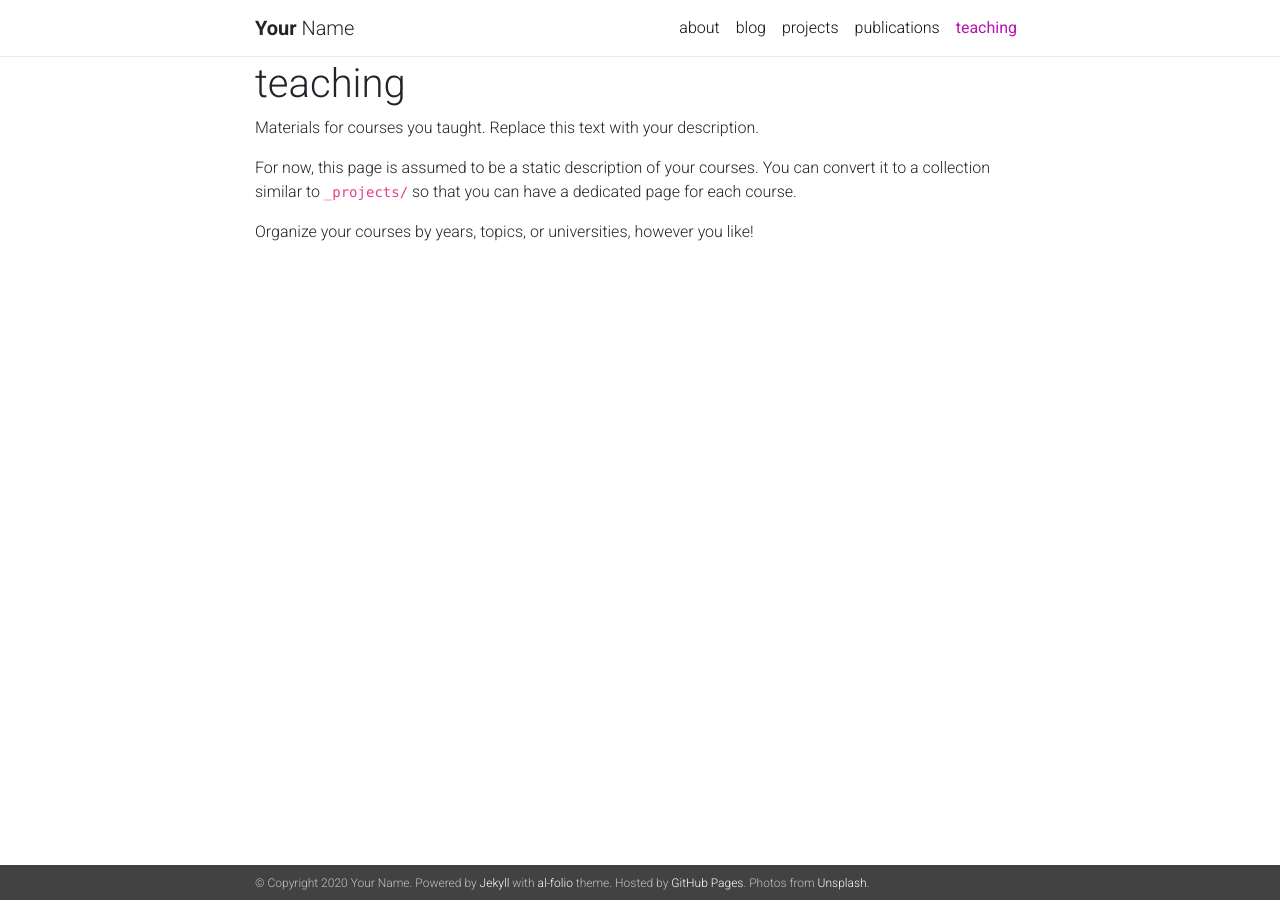
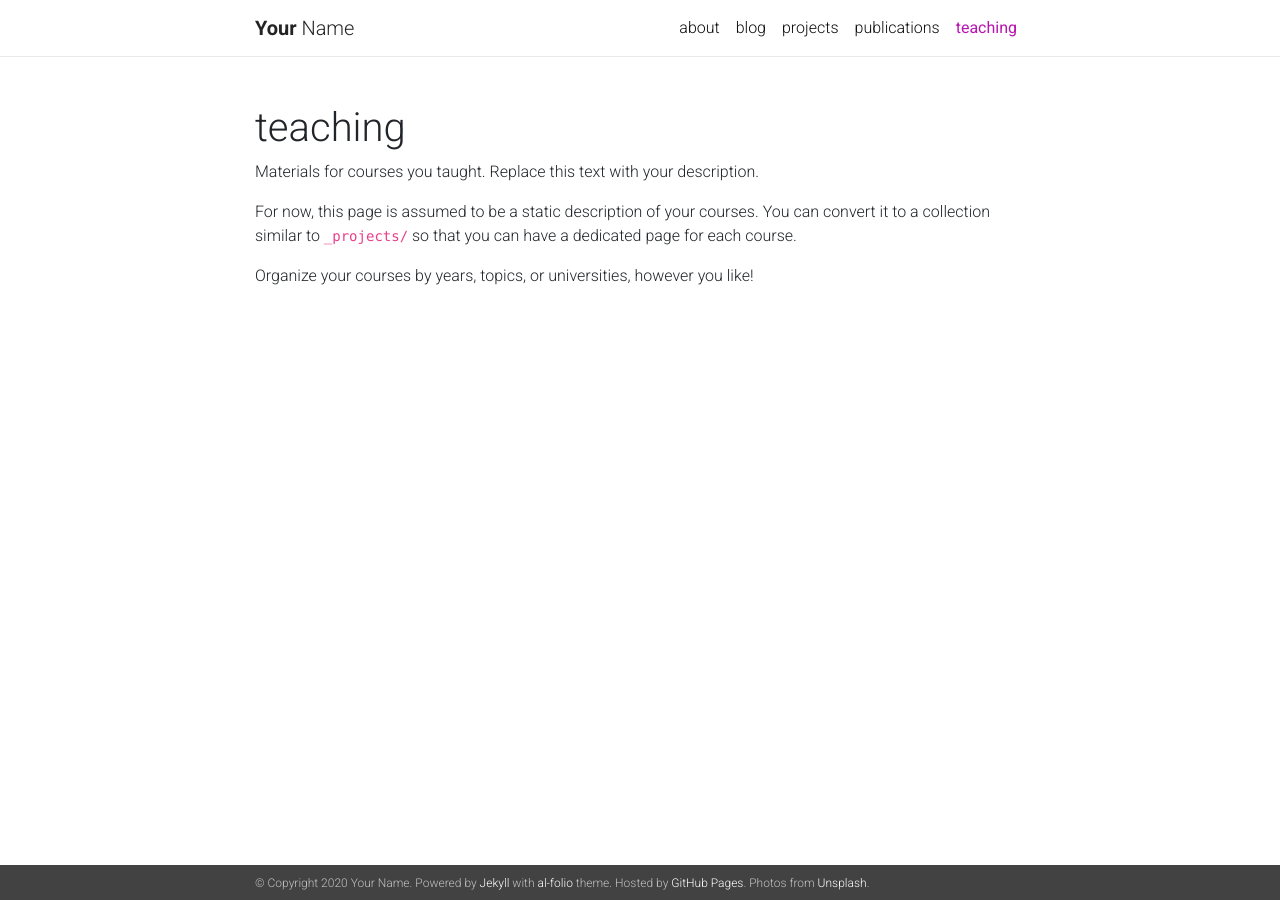
Before and after one commit to flickgroup/flickgroup.github.io, a Jekyll site: the page built from _pages/teaching.md, in a window 1280 px wide. Built offline with Jekyll 4.4.1, drawn with Linux system fonts in a browser that asks for light colours; nearby versions of some CDN libraries; a style sheet for code colours, icons or effects is not loaded.

Commit message:
Further adjustments

```diff
--- a/_layouts/default.html
+++ b/_layouts/default.html
@@ -13,7 +13,7 @@
 
     <!-- Content -->
 
-    <div class="container mt-1">
+    <div class="container mt-5">
       {{ content }}
     </div>
 
--- a/_layouts/distill.html
+++ b/_layouts/distill.html
@@ -55,7 +55,7 @@
 
     <!-- Content -->
 
-    <div class="container-fluid mt-5">
+    <div class="container-fluid">
 
       <div class="post distill">
 
```
